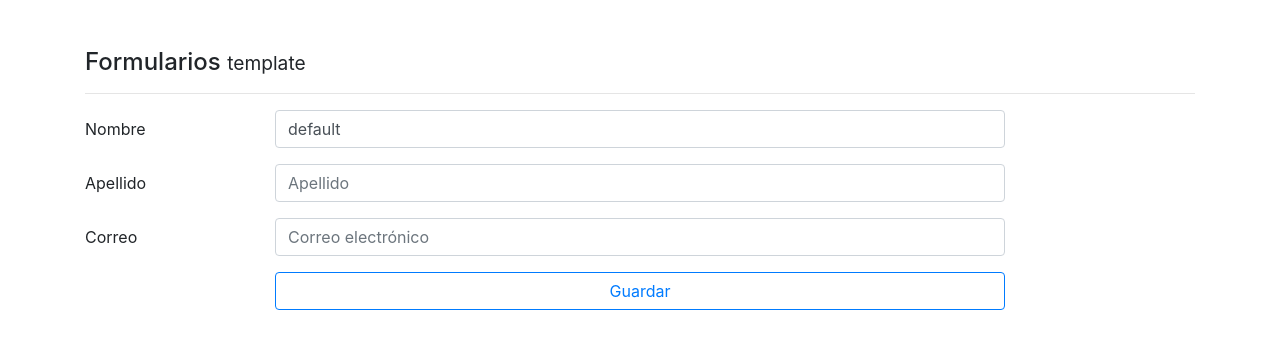
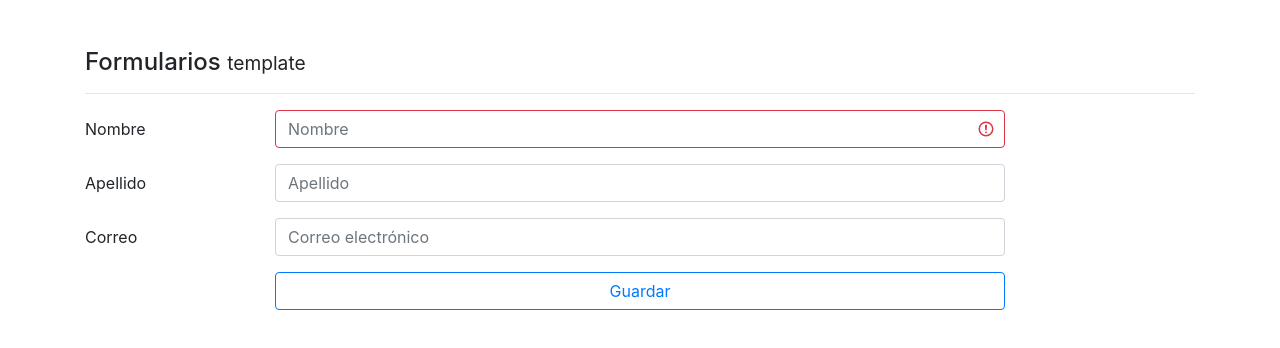
Before and after one commit to salvadoraciengomez/angular-forms, an Angular app: page /template in a window 1280 px wide. Shown: the top 348 px of the page. Built offline with nearby package versions, Linux system fonts and the light colour scheme.

Commit message:
Form validation through classes and conditionals

```diff
--- a/src/app/pages/template/template.component.html
+++ b/src/app/pages/template/template.component.html
@@ -11,7 +11,8 @@
         <input class="form-control"
                type="text"
                name="nombre"
-
+               [class.is-invalid]="nombre.invalid"
+               #nombre="ngModel"
                [ngModel]="usuario.nombre"
                placeholder="Nombre"
                required
--- a/src/app/pages/template/template.component.ts
+++ b/src/app/pages/template/template.component.ts
@@ -9,7 +9,7 @@ import { NgForm } from '@angular/forms';
 export class TemplateComponent implements OnInit {
 
   usuario={
-    nombre: 'default'
+    nombre: ''
   }
   constructor() { }
 
```
